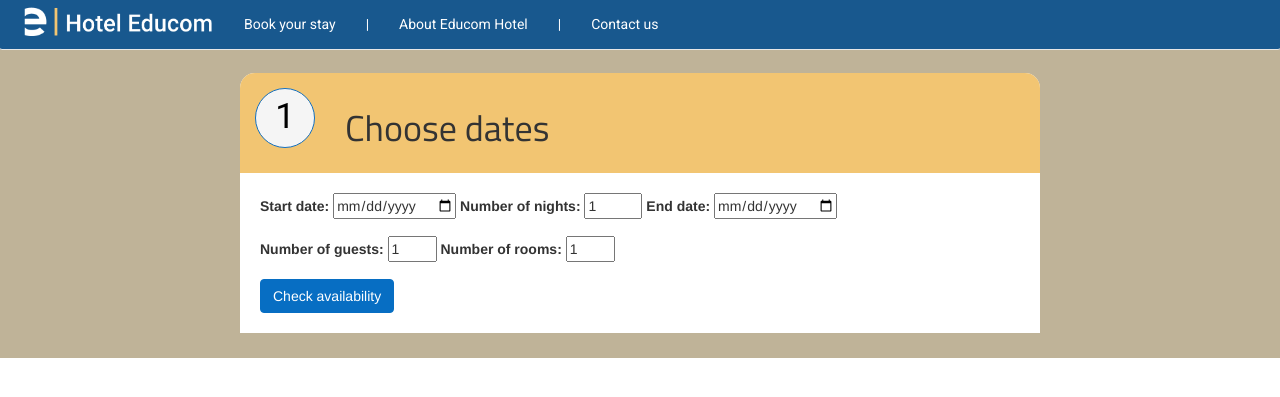
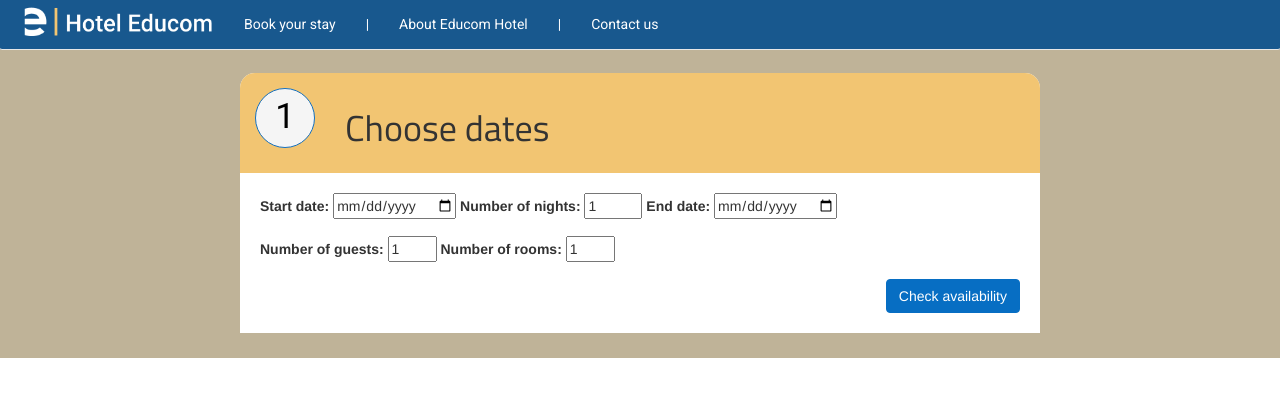
Before and after one commit to redfiretim/Hotel_Admin_API, a PHP site: page / in a window 1280 px wide. Shown: the top 397 px of the page. Run offline with PHP 8.4, Linux system fonts and the light colour scheme.

Commit message:
Changes in style and step 2 from reservation application

```diff
--- a/reservation_app/app.js
+++ b/reservation_app/app.js
@@ -9,7 +9,7 @@ $(document).ready(function(){
             </div>
 
             <div id="page-content">
-                <form action=".php" method="POST">
+                <form action="#" method="POST">
                     <div class="form-group">
                         <label for="startDate"><span class="calendar">Start date:</span></label>
                         <input class="date_input" type="date" id="startDate" name="startDate" value="" />
@@ -29,10 +29,8 @@ $(document).ready(function(){
                         <input type="number" name="numberRooms" min="1" max="1" value="1">
                     </div>
 
-                    <button type="submit" class="btn btn-primary page-button">Check availability</button>
+                    <button type="submit" class="btn btn-primary">Check availability</button>
                 </form>
-
-                <div class="page-button"></div>
             </div>
         </div>`;
     // inject to 'app' in index.html
@@ -55,14 +53,6 @@ function changePageCircle(page_circle){
     // change title tag
     document.title=page_circle;
 }
-// change page button
-function changePageButton(page_button){
-    // change page title
-    $('.page-button').text(page_button);
-    // change title tag
-    document.title=page_button;
-}
-
 
 // // function to make form values to json format
 // $.fn.serializeObject = function(){
--- a/reservation_app/assets/css/style.css
+++ b/reservation_app/assets/css/style.css
@@ -105,5 +105,6 @@ h1.page_steps{
     .btn-primary, .btn-primary:hover, .btn-primary:active, .btn-primary:focus,.btn-primary:active:focus{
         background-color: #076EC3;
         border-color: #076EC3;
+        float: right;
     }
 /** BUTTONS **/
--- a/reservation_app/formsteps/form_step2.js
+++ b/reservation_app/formsteps/form_step2.js
@@ -1,15 +1,18 @@
 $(document).ready(function(){
     // show html form when 'create product' button was clicked
     $(document).on('click', '.page-button', function(){
-        var read_one_product_html=`
+        var step_content=`
             testing
+
+            <button type='submit' class='btn btn-primary'>
+                <span class='glyphicon glyphicon-chevron-right'></span> Next step
+            </button>
         `;
 
         // inject html to 'page-content' of our app
-        $("#page-content").html(read_one_product_html);
+        $("#page-content").html(step_content);
 
         changePageCircle("2");
         changePageTitle("Choose room");
-        changePageButton("Next step");
     });
 });
```
